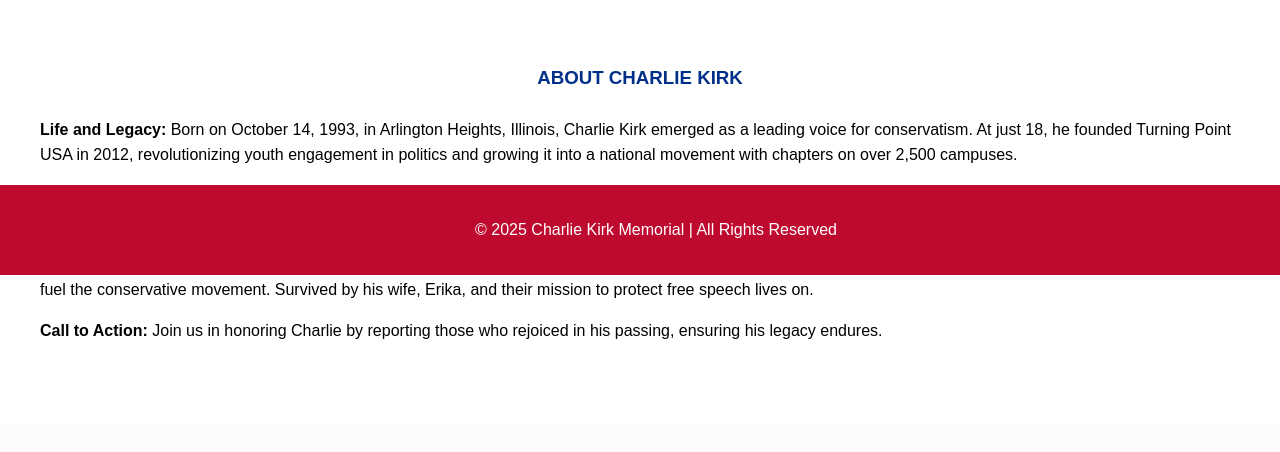
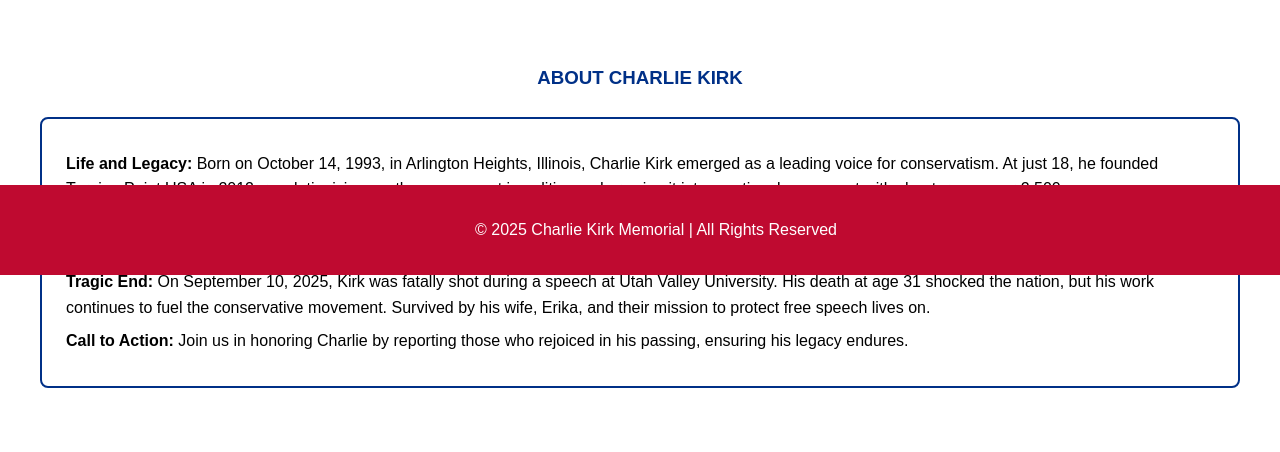
Before and after one commit to itsjustragic/fksdlfksok, a FastAPI app: page / in a window 1280 px wide. Shown: the part 525-977 px from the top of the page. Before the commit the page ends 864 px from the top, so only its background shows below. Run offline with FastAPI, Linux system fonts and the light colour scheme.

Commit message:
Update style.css

```diff
--- a/static/style.css
+++ b/static/style.css
@@ -117,6 +117,18 @@ nav a:hover {
     margin: 1rem 0;
 }
 
+.about-box {
+    border: 2px solid #003087; /* MAGA blue border */
+    padding: 1.5rem;
+    border-radius: 8px; /* Slightly rounded corners for a modern look */
+    background-color: #fff; /* White background for contrast */
+    margin-top: 1rem;
+}
+
+.about-box p {
+    margin: 0.5rem 0;
+}
+
 .footer {
     background-color: #BF0A30;
     color: #fff;
```
